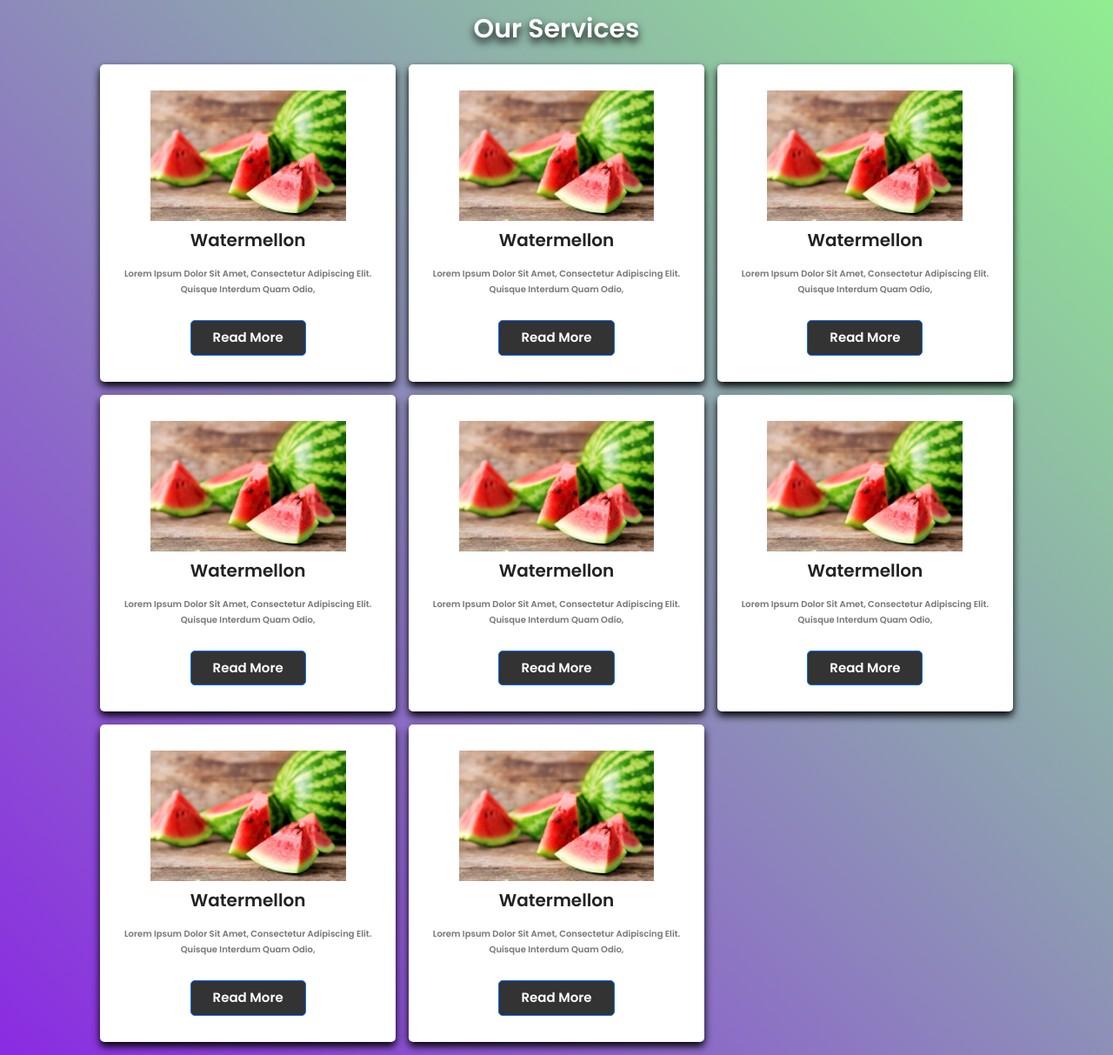
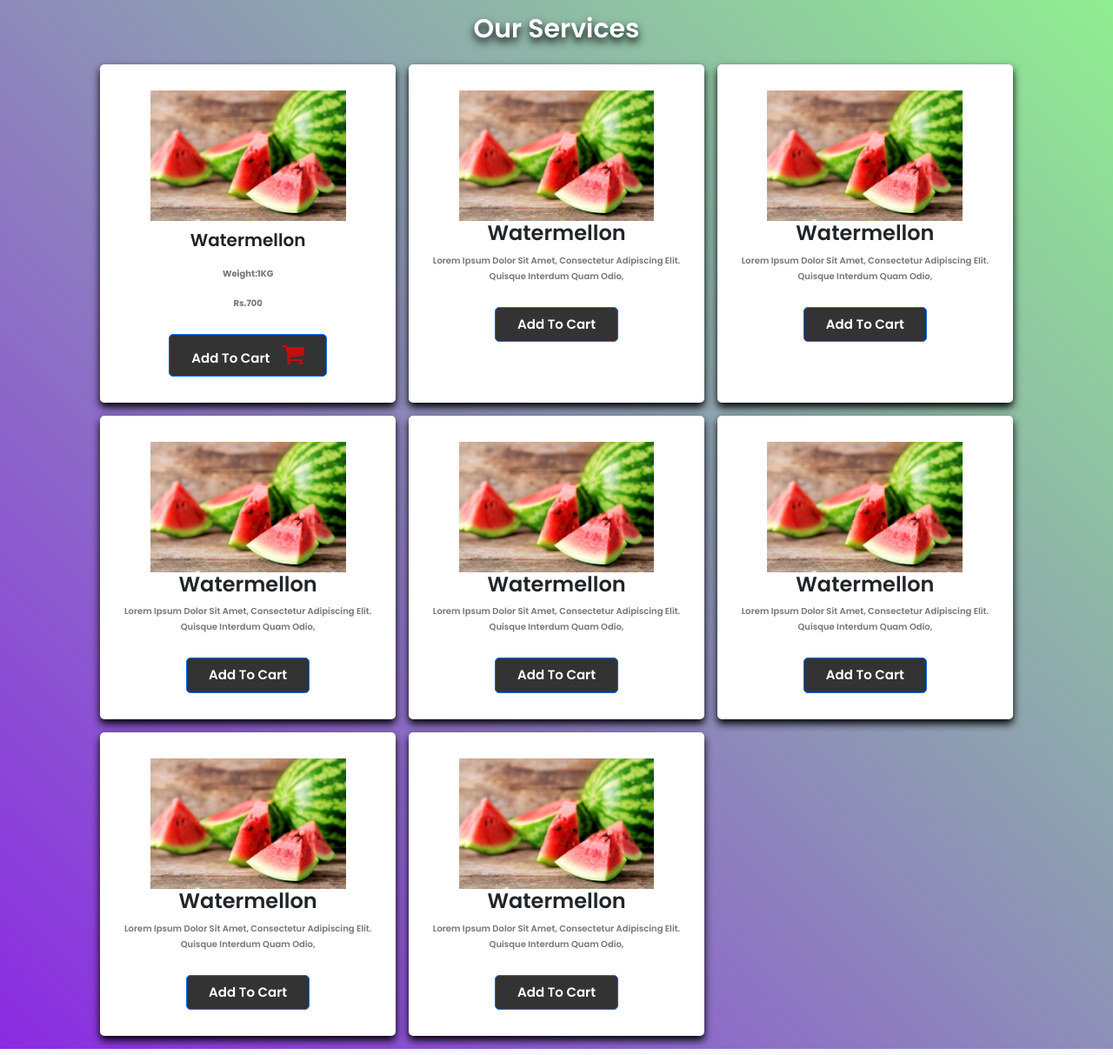
Before and after one commit to heshara2000/My-First-Web, a PHP site: page /php/Menu.php in a window 1280 px wide. Shown: the part 56-1269 px from the top of the page at 87% size. Run offline with PHP 8.4, Linux system fonts and the light colour scheme.

Commit message:
add to cart button icon adding

```diff
--- a/css/style.css
+++ b/css/style.css
@@ -62,7 +62,7 @@
     width: fit-content;
 
 }
-.containers .box-container .box h4 {
+.containers .box-container .box h5 {
     color: #222;
     font-size: 20px;
     padding: 10px 0;
@@ -86,6 +86,12 @@
 .containers .box-container .box:hover {
     box-shadow: 0 10px 15px black;
     transform:scale(1.03) ;
+}
+
+#cart-btn {
+    color: #c40d0d;
+    margin-left: 10px;
+    font-size: 28px;
 }
 
 
--- a/index.php
+++ b/index.php
@@ -31,7 +31,9 @@ include 'php/conn.php' ;
     <div class="collapse navbar-collapse justify-content-end" id="navbarNavDropdown">
       <ul class="navbar-nav">
         <li class="nav-item">
+
           <a class="nav-link active" aria-current="page" href="index.php">Home</a>
+
         </li>
         <li class="nav-item">
           <a class="nav-link" href="./php/Menu.php">Menu</a>
--- a/php/Menu.php
+++ b/php/Menu.php
@@ -12,6 +12,7 @@
   <link rel="stylesheet" href="../css/main.css">
   <script src="../js/main.js"></script>
   <link rel="stylesheet" type="text/css" href="../css/style.css">
+  <link rel="stylesheet" href="https://cdnjs.cloudflare.com/ajax/libs/font-awesome/4.7.0/css/font-awesome.min.css">
 </head>
 <body>
 
@@ -51,9 +52,10 @@
   <div class="box-container">
     <div class="box">
       <img src="../assets/image10.jpg" alt="">
-      <h4>watermellon</h4>
-      <p>Lorem ipsum dolor sit amet, consectetur adipiscing elit. Quisque interdum quam odio, </p>
-      <a href="#" class="btn btn-primary">read more</a>
+      <h5>watermellon</h5>
+      <p><b>weight:1KG </b> </p>
+      <p><b>Rs.700</b> </p>
+      <a href="#" class="btn btn-primary">Add to cart  <i class="fa fa-shopping-cart" id="cart-btn"></i></a>
 
     </div>
 
@@ -61,7 +63,7 @@
       <img src="../assets/image10.jpg" alt="">
       <h4>watermellon</h4>
       <p>Lorem ipsum dolor sit amet, consectetur adipiscing elit. Quisque interdum quam odio, </p>
-      <a href="#" class="btn btn-primary">read more</a>
+      <a href="#" class="btn btn-primary">Add to cart</a>
 
     </div>
 
@@ -69,7 +71,7 @@
       <img src="../assets/image10.jpg" alt="">
       <h4>watermellon</h4>
       <p>Lorem ipsum dolor sit amet, consectetur adipiscing elit. Quisque interdum quam odio,</p>
-      <a href="#" class="btn btn-primary">read more</a>
+      <a href="#" class="btn btn-primary">Add to cart</a>
 
     </div>
 
@@ -77,14 +79,14 @@
       <img src="../assets/image10.jpg" alt="">
       <h4>watermellon</h4>
       <p>Lorem ipsum dolor sit amet, consectetur adipiscing elit. Quisque interdum quam odio,</p>
-      <a href="#" class="btn btn-primary">read more</a>
+      <a href="#" class="btn btn-primary">Add to cart</a>
 
     </div>
     <div class="box">
       <img src="../assets/image10.jpg" alt="">
       <h4>watermellon</h4>
       <p>Lorem ipsum dolor sit amet, consectetur adipiscing elit. Quisque interdum quam odio,</p>
-      <a href="#" class="btn btn-primary">read more</a>
+      <a href="#" class="btn btn-primary">Add to cart</a>
 
     </div>
 
@@ -92,7 +94,7 @@
       <img src="../assets/image10.jpg" alt="">
       <h4>watermellon</h4>
       <p>Lorem ipsum dolor sit amet, consectetur adipiscing elit. Quisque interdum quam odio, </p>
-      <a href="#" class="btn btn-primary">read more</a>
+      <a href="#" class="btn btn-primary">Add to cart</a>
 
     </div>
 
@@ -100,7 +102,7 @@
       <img src="../assets/image10.jpg" alt="">
       <h4>watermellon</h4>
       <p>Lorem ipsum dolor sit amet, consectetur adipiscing elit. Quisque interdum quam odio, </p>
-      <a href="#" class="btn btn-primary">read more</a>
+      <a href="#" class="btn btn-primary">Add to cart</a>
 
     </div>
 
@@ -108,7 +110,7 @@
       <img src="../assets/image10.jpg" alt="">
       <h4>watermellon</h4>
       <p>Lorem ipsum dolor sit amet, consectetur adipiscing elit. Quisque interdum quam odio, </p>
-      <a href="#" class="btn btn-primary">read more</a>
+      <a href="#" class="btn btn-primary">Add to cart</a>
 
     </div>
   </div>
```
